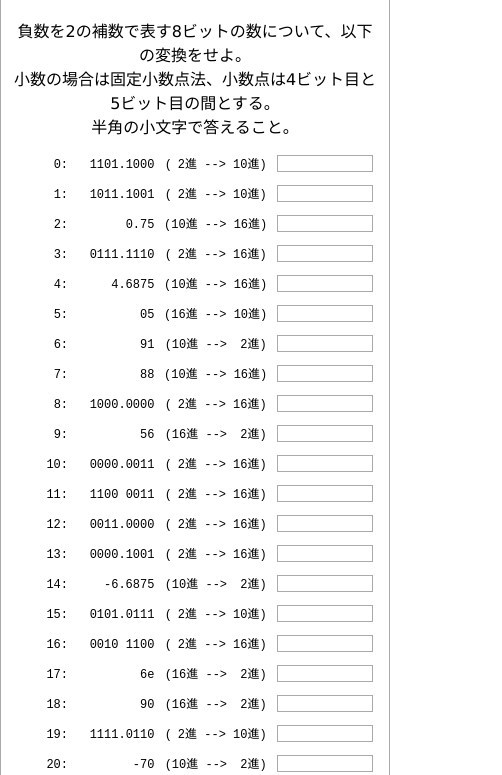
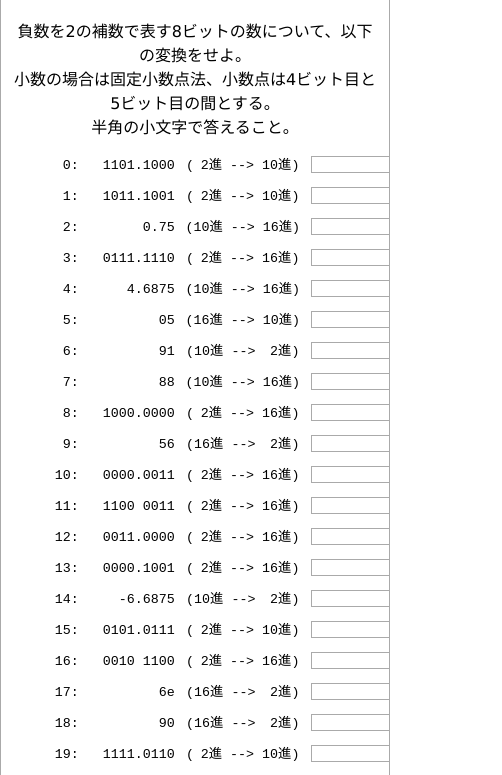
Before and after one commit to masabando/BDH_drill, a plain HTML site: page index.html in a window 390 px wide. Shown: the part 58-833 px from the top of the page, 502 px wide, since content can reach past the window. Drawn offline with Linux system fonts and the light colour scheme.

Commit message:
initial commit

```diff
--- a/docs/style.css
+++ b/docs/style.css
@@ -22,6 +22,7 @@ html {
   padding: 10px 10px 4px 10px;
   margin: 0;
   border: 1px solid #aaa;
+  overflow: hidden;
 }
 
 #header {
@@ -153,7 +154,9 @@ html {
 }
 
 @media (max-width: 767px) {
+  .qans { display: none; }
   .question {
-    font-size: 9pt;
+    margin: 0 4px; width: 53ch;
+    font-size: 10pt;
   }
 }
--- a/style.css
+++ b/style.css
@@ -22,6 +22,7 @@ html {
   padding: 10px 10px 4px 10px;
   margin: 0;
   border: 1px solid #aaa;
+  overflow: hidden;
 }
 
 #header {
@@ -153,7 +154,9 @@ html {
 }
 
 @media (max-width: 767px) {
+  .qans { display: none; }
   .question {
-    font-size: 9pt;
+    margin: 0 4px; width: 53ch;
+    font-size: 10pt;
   }
 }
```
